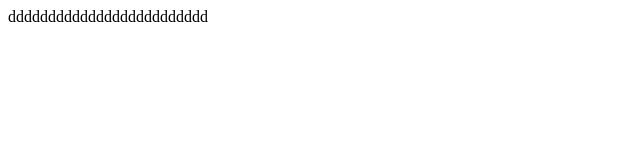
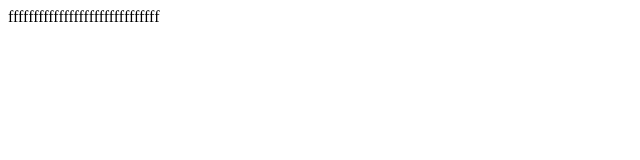
Before and after one commit to info2hunter/public, a plain HTML site: page index.html in a window 1280 px wide. Shown: the full height of the page, 0-640 px from the left. Drawn offline with Linux system fonts and the light colour scheme.

Commit message:
Update index.html

```diff
--- a/index.html
+++ b/index.html
@@ -1,11 +1,9 @@
 <html>
 <head>
-<meta charset="utf-8" />
 <title>Калькулятор</title>
-
 </head>
 
 <body>
-ddddddddddddddddddddddddd
+ffffffffffffffffffffffffffffff
 </body>
 </html>
```
